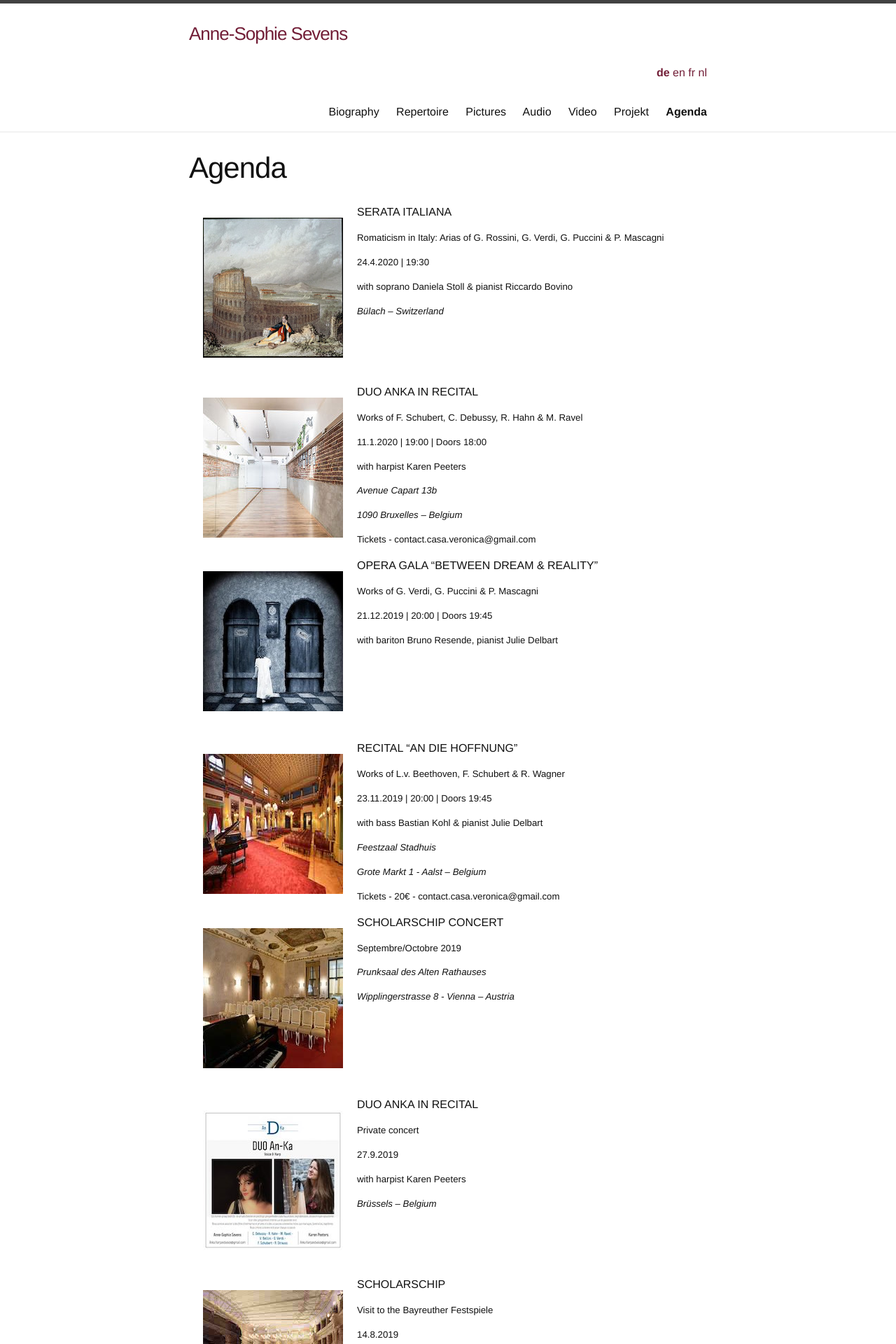
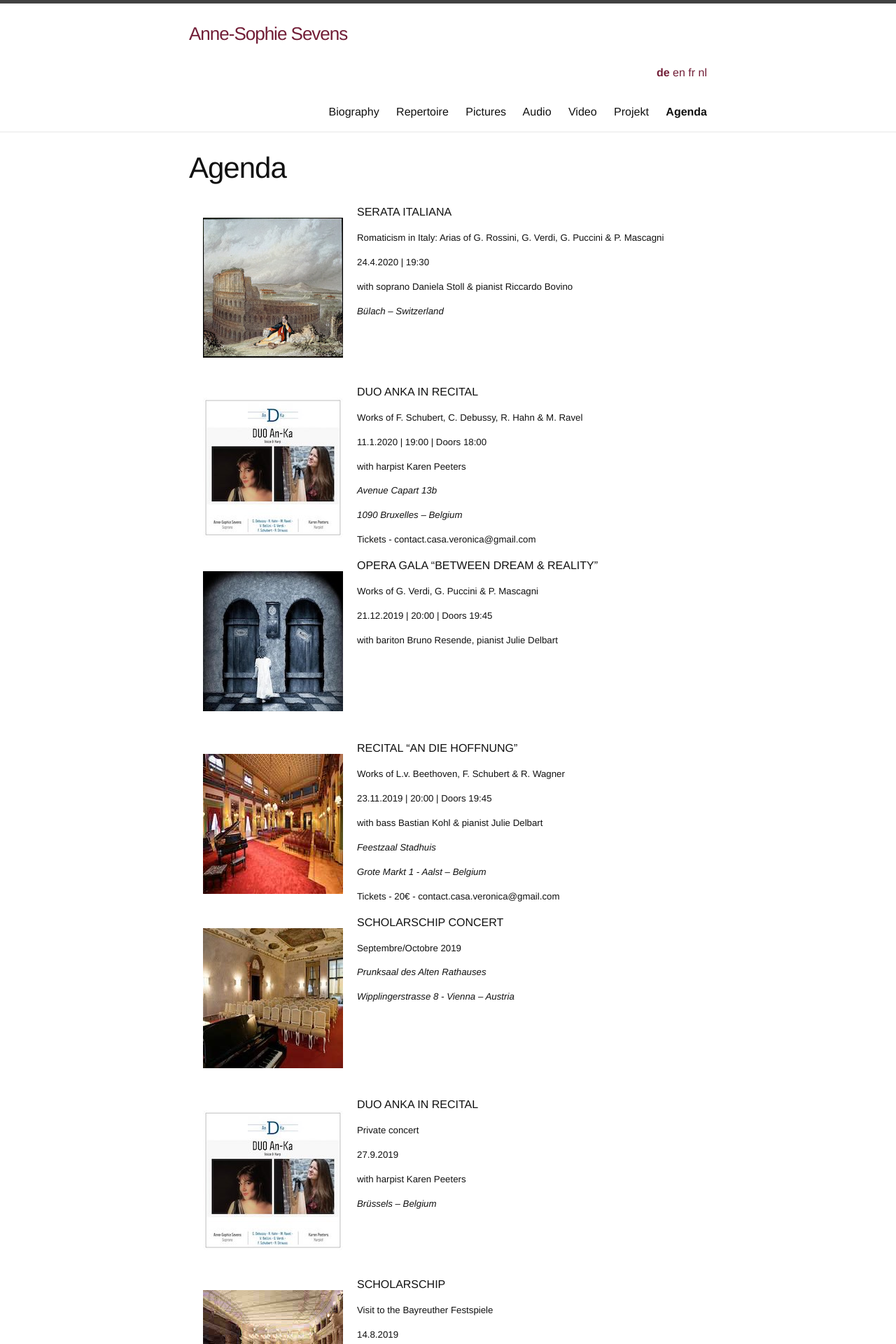
Before and after one commit to annesophie-sevens/annesophie-sevens.github.io, a Jekyll site: the page built from agenda-de.md, in a window 1280 px wide. Shown: the top 1920 px of the page at 70% size. Built offline with Jekyll 4.4.1, drawn with Linux system fonts in a browser that asks for light colours; nearby versions of some CDN libraries.

Commit message:
Update agenda-de.md

```diff
--- a/agenda-de.md
+++ b/agenda-de.md
@@ -21,7 +21,7 @@ SERATA ITALIANA
 
 &nbsp;
 
-<img style="float: left; padding: 20px" src="/assets/veroni.jpg">
+<img style="float: left; padding: 20px" src="/assets/Duo Anka Affiche.jpg">
 
 DUO ANKA IN RECITAL
 
@@ -85,7 +85,7 @@ SCHOLARSCHIP CONCERT
 
 &nbsp;
 
-<img style="float: left; padding: 20px" src="/assets/Duo Anka.jpg">
+<img style="float: left; padding: 20px" src="/assets/Duo Anka Affiche.jpg">
 
 DUO ANKA IN RECITAL
 
```
